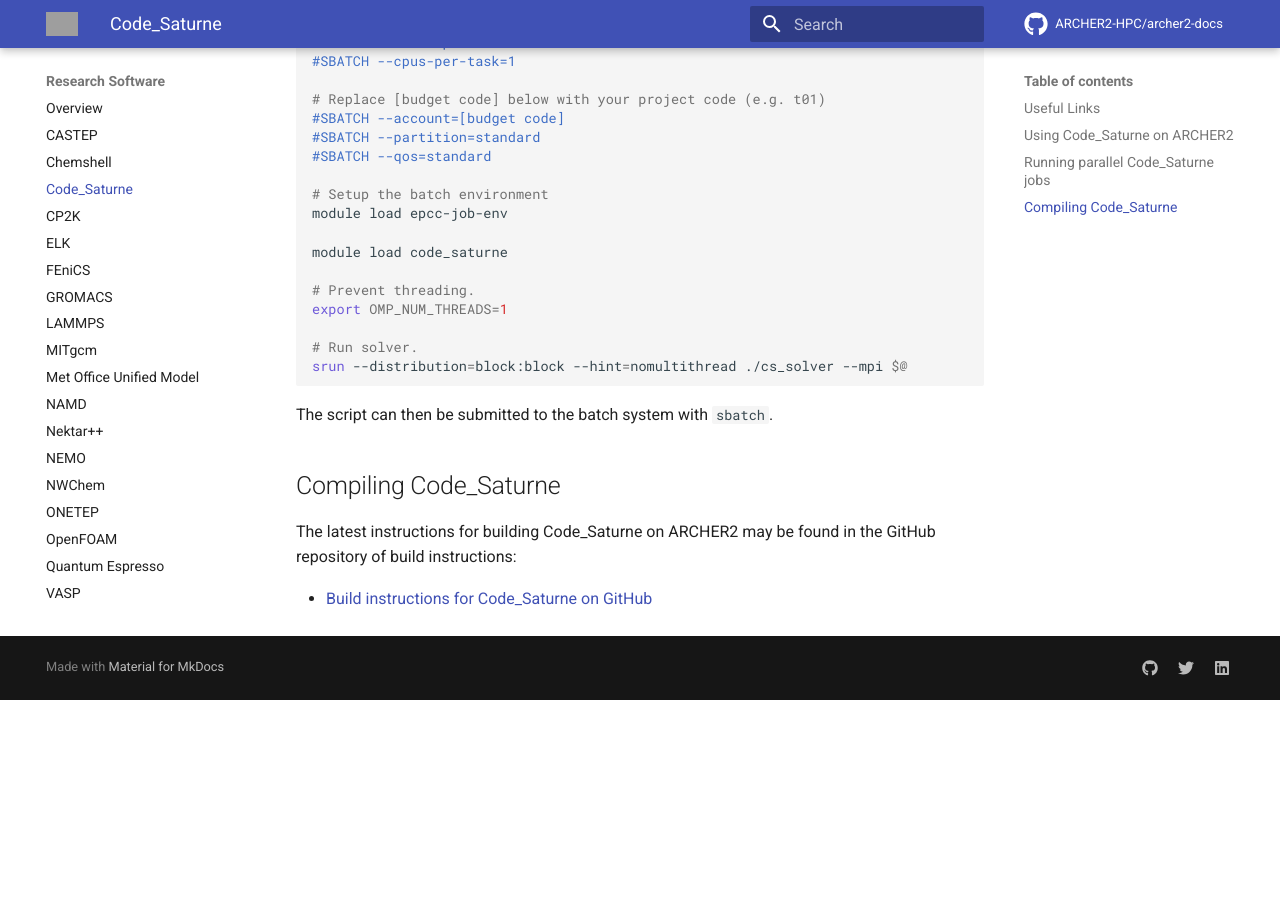
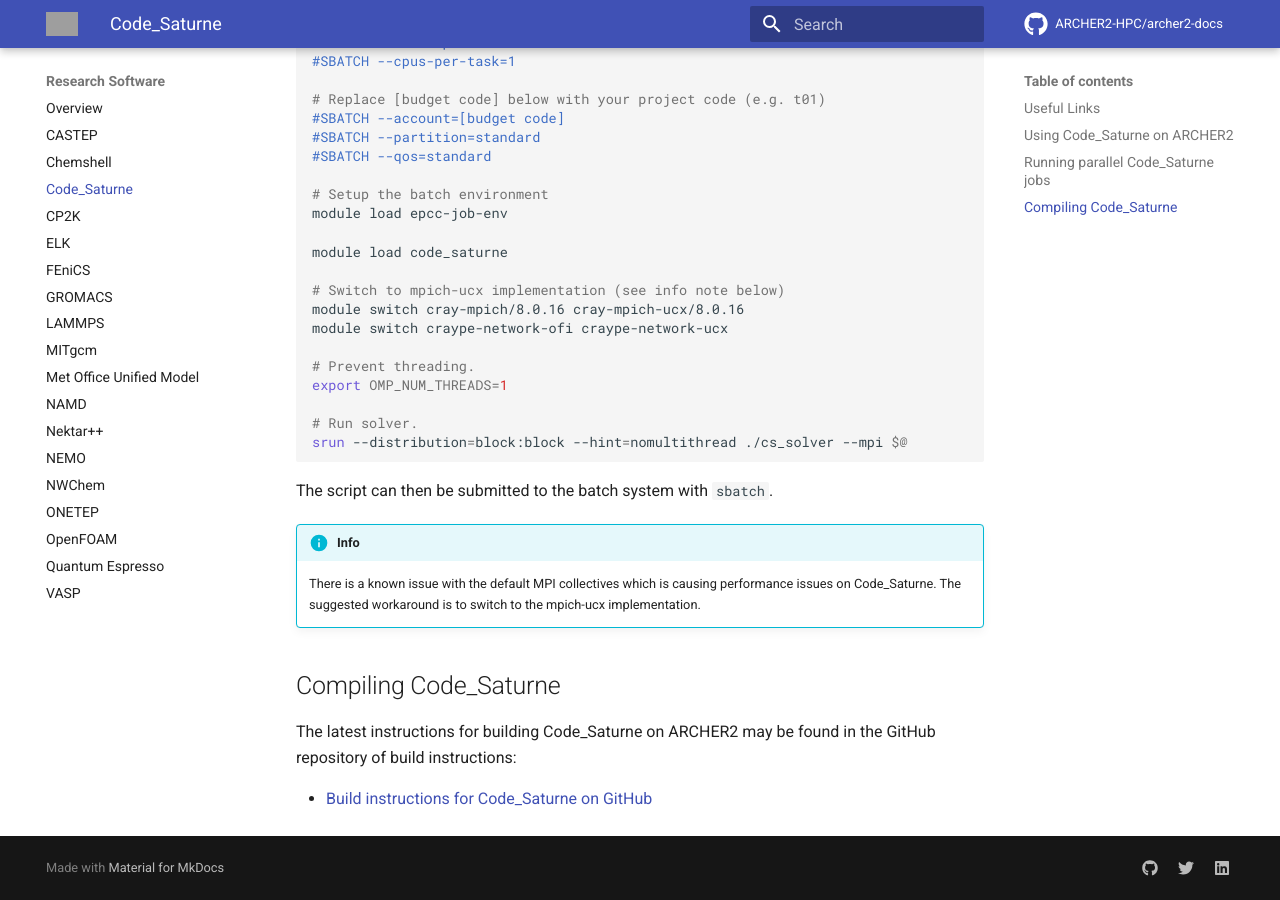
Before and after one commit to ARCHER2-HPC/archer2-docs, an MkDocs documentation site: the page built from docs/research-software/code-saturne/code-saturne.md, in a window 1280 px wide and 900 px high, scrolled down 1421 px. Built offline with MkDocs 1.6.1 and Material for MkDocs 9.7.7, drawn with Linux system fonts in a browser that asks for light colours; comment, search, counter and statistics services are not loaded; before the commit the page ends 2121 px from its top, so only the background shows below that; grey boxes are pictures that could not be loaded.

Commit message:
Add Code_Saturne workaround
Recommendation on switching to mpich-ucx has been added.

```diff
--- a/docs/research-software/code-saturne/code-saturne.md
+++ b/docs/research-software/code-saturne/code-saturne.md
@@ -76,6 +76,10 @@
 
 module load code_saturne
 
+# Switch to mpich-ucx implementation (see info note below)
+module switch cray-mpich/8.0.16 cray-mpich-ucx/8.0.16
+module switch craype-network-ofi craype-network-ucx
+
 # Prevent threading.
 export OMP_NUM_THREADS=1
 
@@ -85,6 +89,11 @@
 
 The script can then be submitted to the batch system with `sbatch`.
 
+!!! info
+    There is a known issue with the default MPI collectives which is
+    causing performance issues on Code_Saturne. The suggested workaround is to
+    switch to the mpich-ucx implementation.
+
 ## Compiling Code\_Saturne
 
 The latest instructions for building Code\_Saturne on ARCHER2 may be found in
```
